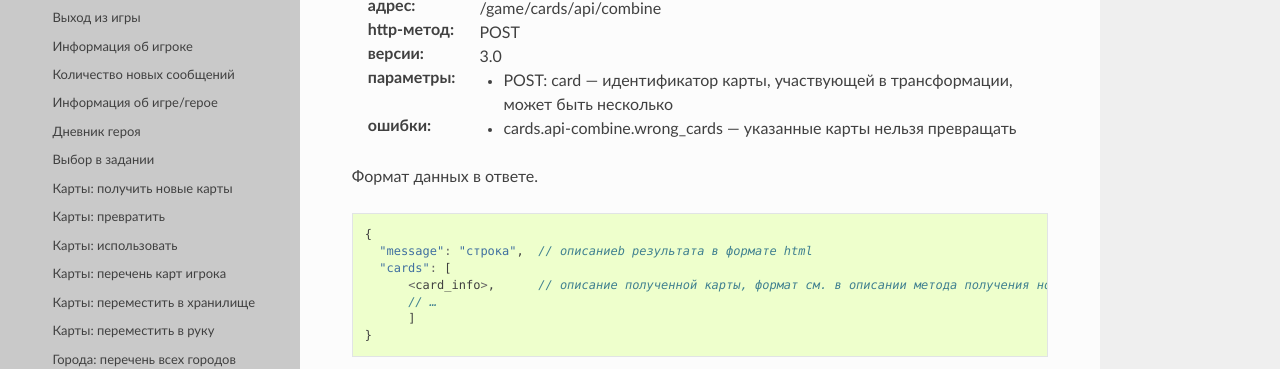
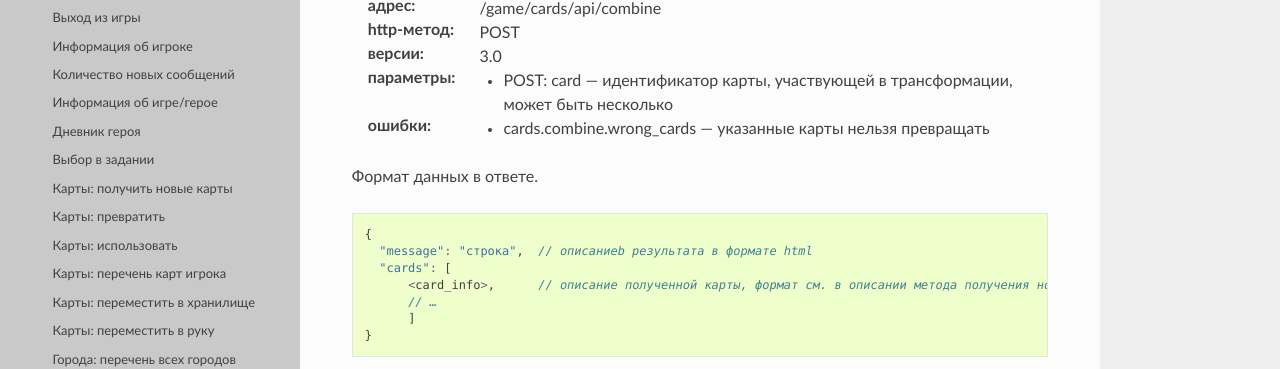
Before and after one commit to the-tale/tt_docs, a Sphinx documentation site: the page built from docs/source/external_api/methods.rst, in a window 1280 px wide and 900 px high, scrolled down 10686 px. Shown: the part 139-508 px from the top of the window. Built offline with Sphinx 7.4.7 and the Read the Docs theme 2.0.0, drawn with Linux system fonts in a browser that asks for light colours.

Commit message:
исправил url методов для работы с pvp

```diff
--- a/docs/source/external_api/methods.rst
+++ b/docs/source/external_api/methods.rst
@@ -531,7 +531,7 @@
 :параметры:
     * POST: card — идентификатор карты, участвующей в трансформации, может быть несколько
 :ошибки:
-    * cards.api-combine.wrong_cards — указанные карты нельзя превращать
+    * cards.combine.wrong_cards — указанные карты нельзя превращать
 
 Формат данных в ответе.
 
```
